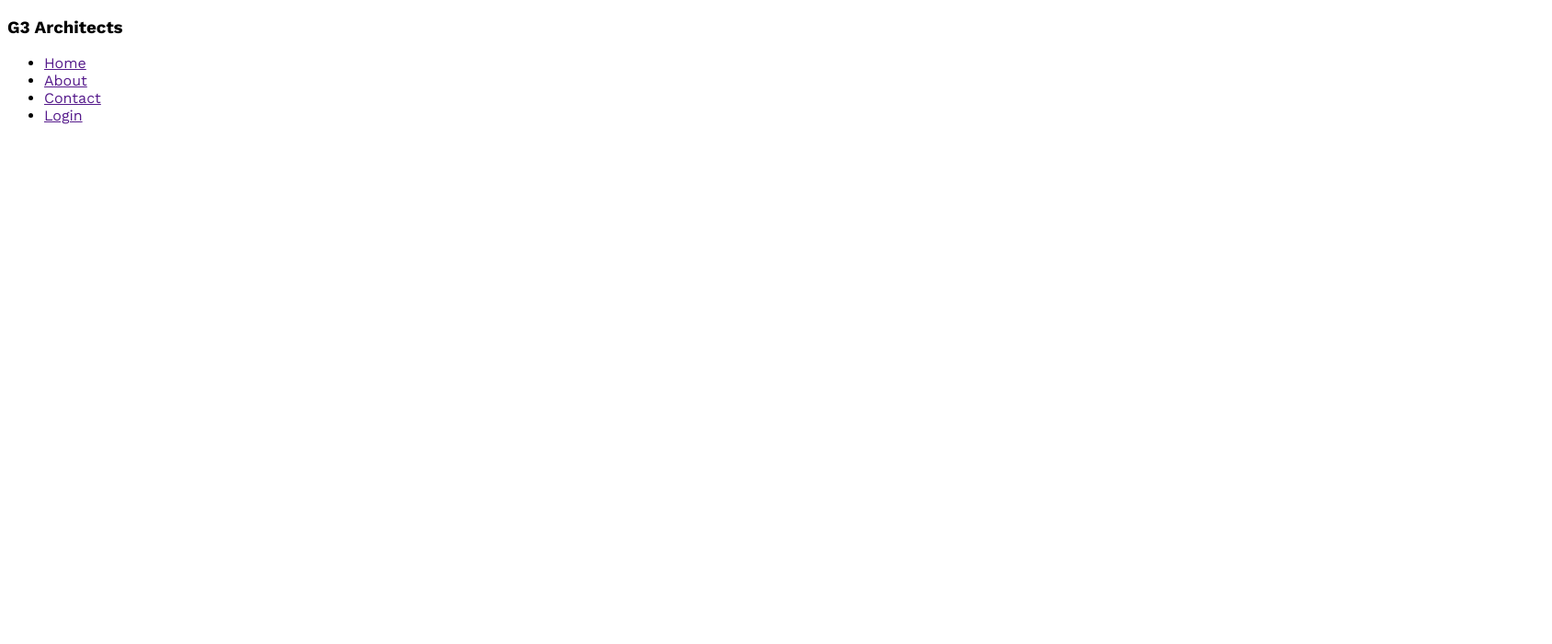
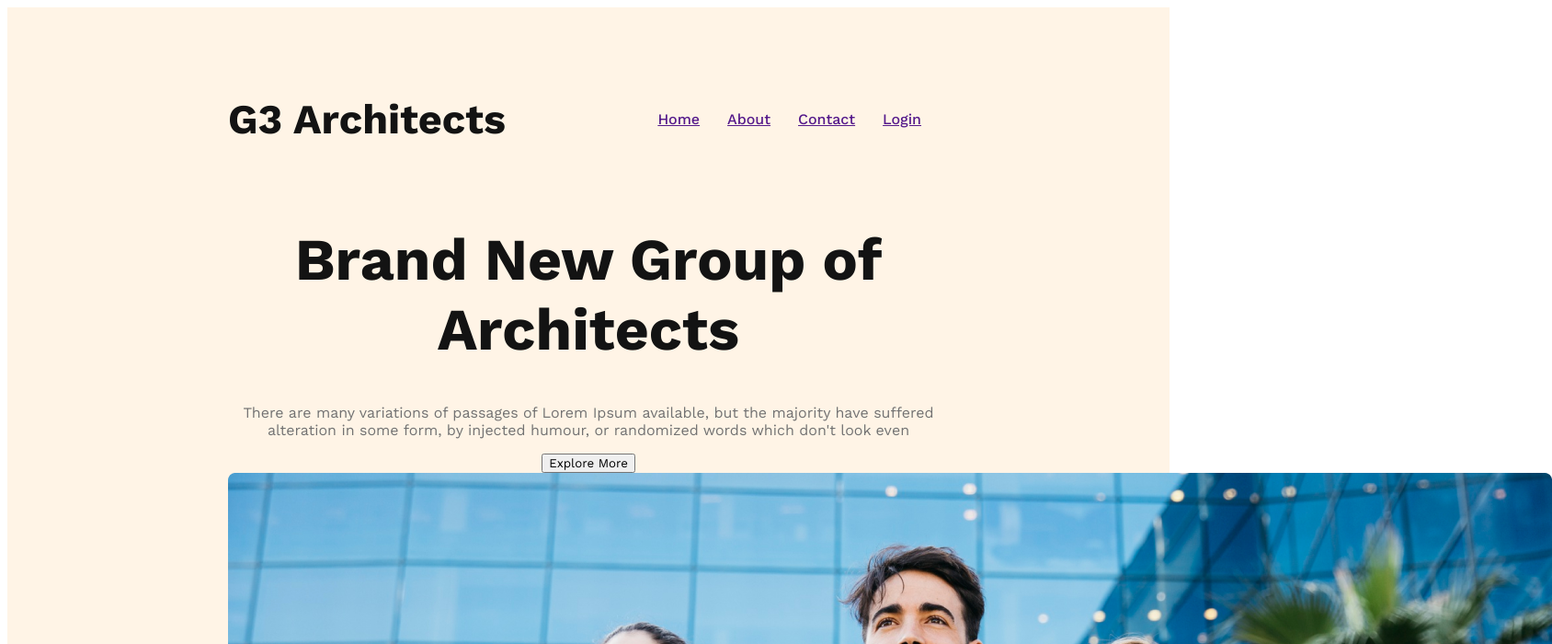
Before and after one commit to Mehrab-Vai/g3-architects-website, a plain HTML site: page index.html in a window 1280 px wide. Shown: the top 700 px of the page at 92% size, 1688 px wide, since content can reach past the window. Drawn offline with nearby package versions, Linux system fonts and the light colour scheme.

Commit message:
Banner Content Added

```diff
--- a/index.html
+++ b/index.html
@@ -9,7 +9,7 @@
 <body>
     <header>
         <nav>
-            <h3>G3 Architects</h3>
+            <h3 class="nav-title">G3 Architects</h3>
             <ul>
                 <li><a href="">Home</a></li>
                 <li><a href="">About</a></li>
@@ -17,6 +17,14 @@
                 <li><a href="">Login</a></li>
             </ul>
         </nav>
+        <div class="banner">
+            <div class="banner-content">
+                <h1 class="banner-title">Brand New Group of Architects</h1>
+                <p class="banner-description">There are many variations of passages of Lorem Ipsum available, but the majority have suffered alteration in some form, by injected humour, or randomized words which don't look even</p>
+                <button class="btn-primary">Explore More</button>
+            </div>
+            <img src="/images/banner.png" alt="">
+        </div>
     </header>
     <main>
 
--- a/styles/architects.css
+++ b/styles/architects.css
@@ -3,3 +3,46 @@
 *{
     font-family: "Work Sans", sans-serif;
 }
+
+header{
+    background-color: rgba(255, 144, 14, 0.1);
+    padding: 50px 240px;
+}
+
+nav{
+    display: flex;
+    justify-content: space-between;
+    align-items: center;
+}
+
+.nav-title{
+    color: #131313;
+    font-weight: 700;
+    font-size: 45px;
+}
+
+nav>ul{
+    display: flex;
+}
+nav li{
+    list-style: none;
+    margin-right: 30px;
+    font-weight: 500;
+    font-size: 1rem;
+}
+
+.banner-content{
+    max-width: 800px;
+    text-align: center;
+    margin: 0 auto;
+}
+
+.banner-title{
+    font-size: 4rem;
+    font-weight: 700;
+    color: #131313;
+}
+
+.banner-description{
+    color: #727272;
+}
```
